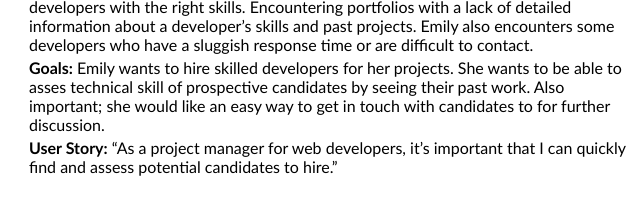
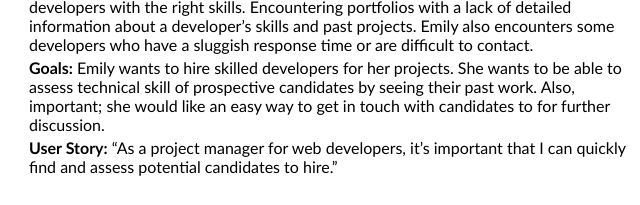
Before and after one commit to evanfbolton/evanfbolton-portfolio, a plain HTML site: page public_html/documentation/milestone-1.html in a window 1280 px wide. Shown: the part 649-854 px from the top of the page, 331-971 px from the left. Drawn offline with Linux system fonts and the light colour scheme.

Commit message:
Fixed some grammar issues

```diff
--- a/public_html/documentation/milestone-1.html
+++ b/public_html/documentation/milestone-1.html
@@ -65,7 +65,7 @@
             <li><strong>Technology:</strong> Dell XPS 13, iMac 24”, iPad Pro, iPhone 14 Pro all using Firefox, Chrome, and Edge</li>
             <li><strong>Attitudes and Behaviors:</strong> Emily is motivated by the desire to ensure her projects are successful. Meeting client expectations is important to her. She values efficiency and being able to streamline her hiring process. Finding quality developers is integral to the success of her projects.</li>
             <li><strong>Frustrations and Needs:</strong> Emily is frustrated by time-consuming searches for developers with the right skills. Encountering portfolios with a lack of detailed information about a developer’s skills and past projects. Emily also encounters some developers who have a sluggish response time or are difficult to contact.</li>
-            <li><strong>Goals:</strong> Emily wants to hire skilled developers for her projects. She wants to be able to asses technical skill of prospective candidates by seeing their past work. Also important; she would like an easy way to get in touch with candidates to for further discussion.</li>
+            <li><strong>Goals:</strong> Emily wants to hire skilled developers for her projects. She wants to be able to assess technical skill of prospective candidates by seeing their past work. Also, important; she would like an easy way to get in touch with candidates to for further discussion.</li>
             <li><strong>User Story:</strong> “As a project manager for web developers, it’s important that I can quickly find and assess potential candidates to hire.”</li>
         </ul>
     </div>
```
